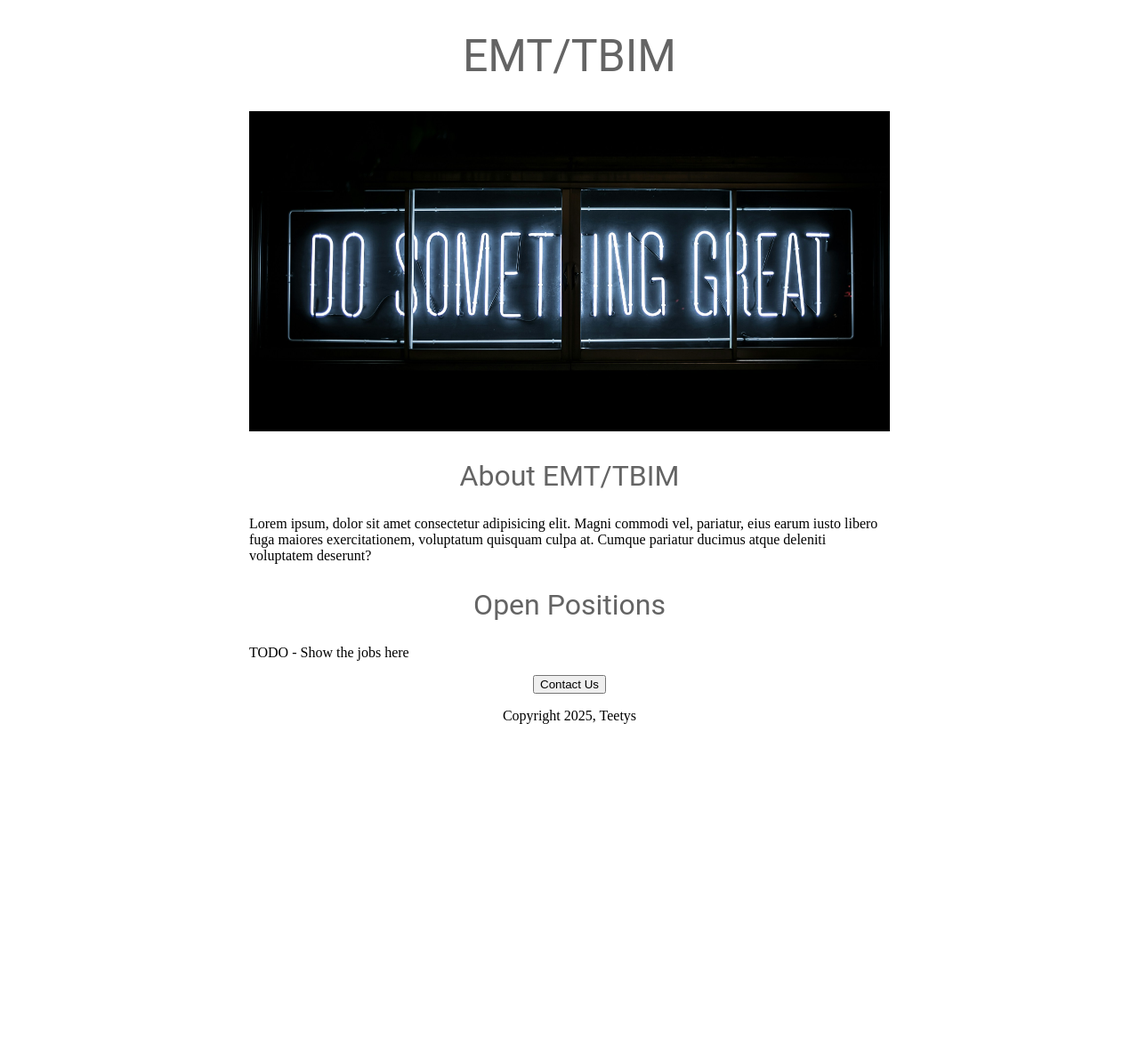
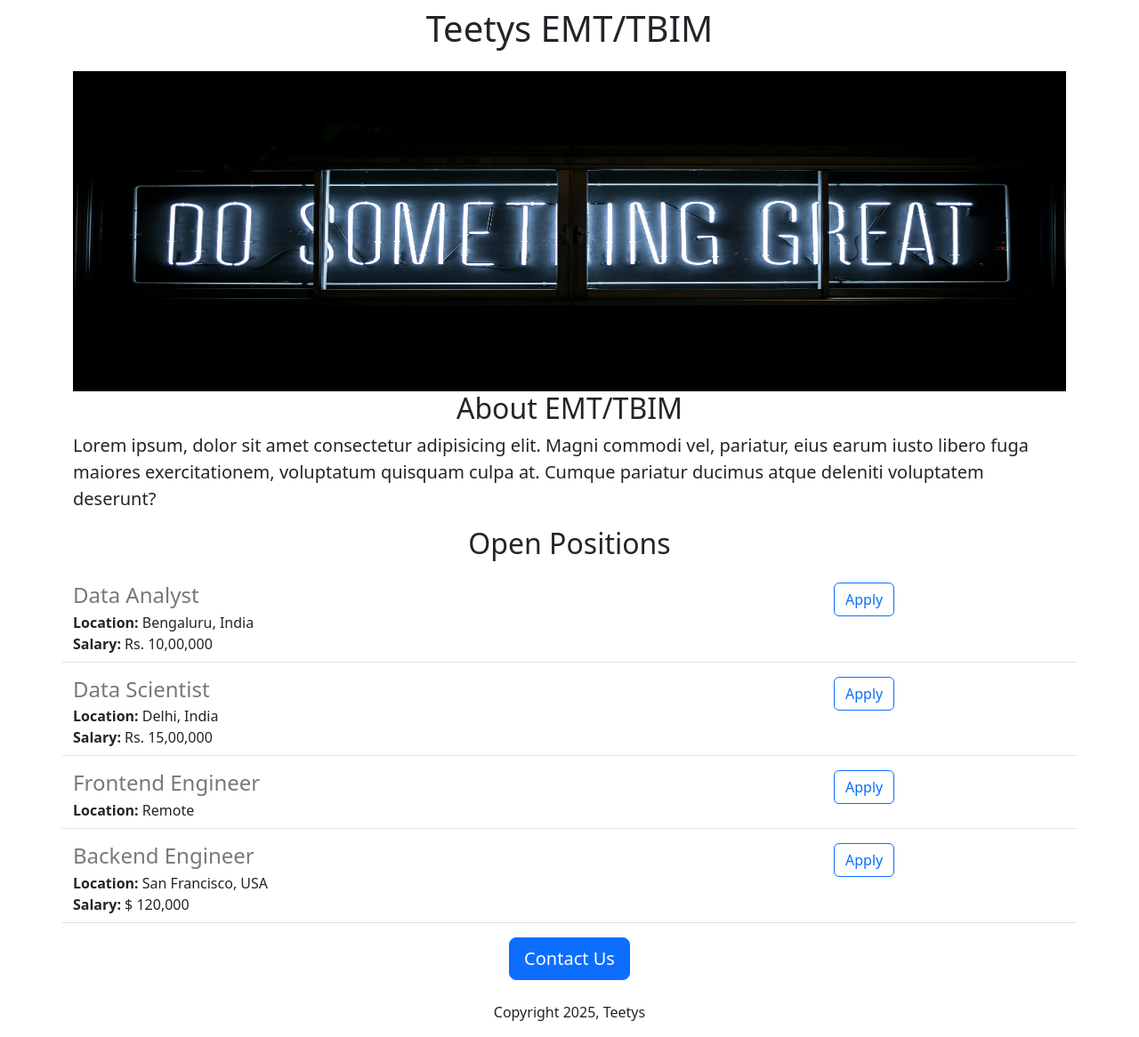
Before and after one commit to blazeraty/test_website, a Flask app: page / in a window 1280 px wide. Shown: the whole page at 89% size. Before the commit the page ends 814 px from the top, so only its background shows below. Run offline with Flask 3, Linux system fonts and the light colour scheme.

Commit message:
added dynamic data and api route

```diff
--- a/app.py
+++ b/app.py
@@ -1,4 +1,4 @@
-from flask import Flask, render_template, request, redirect, url_for
+from flask import Flask, render_template, jsonify, request, redirect, url_for
 from flask_sqlalchemy import SQLAlchemy
 from datetime import datetime
 
@@ -6,9 +6,45 @@ from datetime import datetime
 
 app = Flask(__name__)
 
+JOBS = [
+{
+    'id': 1,
+    'title': 'Data Analyst',
+    'location': 'Bengaluru, India',
+    'salary': 'Rs. 10,00,000'
+},
+    {
+        'id': 2,
+        'title': 'Data Scientist',
+        'location': 'Delhi, India',
+        'salary': 'Rs. 15,00,000'
+    },
+    {
+        'id': 3,
+        'title': 'Frontend Engineer',
+        'location': 'Remote',
+
+    },
+    {
+        'id': 4,
+        'title': 'Backend Engineer',
+        'location': 'San Francisco, USA',
+        'salary': '$ 120,000'
+    }
+
+]
+
+
 @app.route('/')
 def hello_world():
-    return render_template('home.html')
+    return render_template('home.html',
+                          jobs=JOBS,
+                          company_name='Teetys')
+
+@app.route('/api/jobs')
+def list_jobs():
+    return jsonify(JOBS)
+
 
 if __name__ == '__main__':
     app.run(host='0.0.0.0', debug=True)
--- a/templates/home.html
+++ b/templates/home.html
@@ -5,48 +5,30 @@
   <meta http-equiv="X-UA-Compatible" content="IE=edge">
   <meta name="viewport" content="width=device-width, initial-scale=1.0">
   <title>Teetys page</title>
+  <link href="https://cdn.jsdelivr.net/npm/bootstrap@5.3.3/dist/css/bootstrap.min.css" rel="stylesheet" integrity="sha384-QWTKZyjpPEjISv5WaRU9OFeRpok6YctnYmDr5pNlyT2bRjXh0JMhjY6hW+ALEwIH" crossorigin="anonymous">
   <style>
-    h1 {
-      font-size: 50px;
-      font-family: Roboto;
-      font-weight: normal;
-      color: rgb(100, 100, 100);
-      text-align: center;
+    #banner {
+      height: 360px;
+      width: 100%;
     }
-    #banner{
-      width: 100%;
-      height: 360px;
-      object-fit: cover;
-    }
-    h2 {
-      font-family: Roboto;
-      font-size: 32px;
-      color: rgb(100, 100, 100);
-      text-align: center;
-      font-weight: normal;
-    }
-    .bodytext {
-      font-family: Roboto
-      color: rgb(0, 0, 0);
-    }
-    #container{
-      max-width: 720px;
-      margin: 0 auto 0 auto;
-      }
-      </style>
+  </style>
+  </head>
 </head>
 <body>
-  <div id="container">
-    <h1>EMT/TBIM</h1>
-    <img id="banner" src="/static/banner.jpg"  height="320" alt="HTML Dog">
-    <h2>About EMT/TBIM</h2>
-    <p class="bodytext">Lorem ipsum, dolor sit amet consectetur adipisicing elit. Magni commodi vel, pariatur, eius earum iusto libero fuga maiores exercitationem, voluptatum quisquam culpa at. Cumque pariatur ducimus atque deleniti voluptatem deserunt?
+  <div class="container">
+    <h1 class="text-center mt-2 mb-4">{{company_name}} EMT/TBIM</h1>
+    <img class="img-fluid" id="banner" src="/static/banner.jpg">
+    <h2 class="text-center">About EMT/TBIM</h2>
+    <p class="lead">Lorem ipsum, dolor sit amet consectetur adipisicing elit. Magni commodi vel, pariatur, eius earum iusto libero fuga maiores exercitationem, voluptatum quisquam culpa at. Cumque pariatur ducimus atque deleniti voluptatem deserunt?
     </p>
-    <h2>Open Positions</h2>
-    <p class="bodytext">TODO - Show the jobs here</p>
-    <div style="text-align:center;">
-    <button>Contact Us</button>
-      <p> Copyright 2025, Teetys </p>
+    <h2 class="text-center mt-2 mb-4">Open Positions</h2>
+    <p >{% for job in jobs %}
+      {%include 'jobitem.html'%}
+      {% endfor %}
+    </p>
+    <div class="text-center">
+    <button class="btn btn-primary btn-lg"">Contact Us</button>
+      <p class="mt-4"> Copyright 2025, Teetys </p>
     </div>
   </div>
 </body>
--- /dev/null
+++ b/templates/jobitem.html
@@ -0,0 +1,18 @@
+<div class="border-bottom row" style="margin-bottom:16px;padding-bottom:8px;">
+  <div class="col-9">
+    <h4 style="color: rgb(120,120,120); margin-bottom: 4px;" >
+      {{job['title']}}
+    </h4>
+    <div >
+      <b>Location:</b> {{job['location']}}
+    </div>
+    {% if 'salary' in job %}
+    <div>
+      <b>Salary:</b> {{job['salary']}}
+    </div>
+    {% endif %}
+  </div>
+  <div class="col-3">
+    <button type="button" class="btn btn-outline-primary">Apply</button>
+  </div>
+</div>
```
